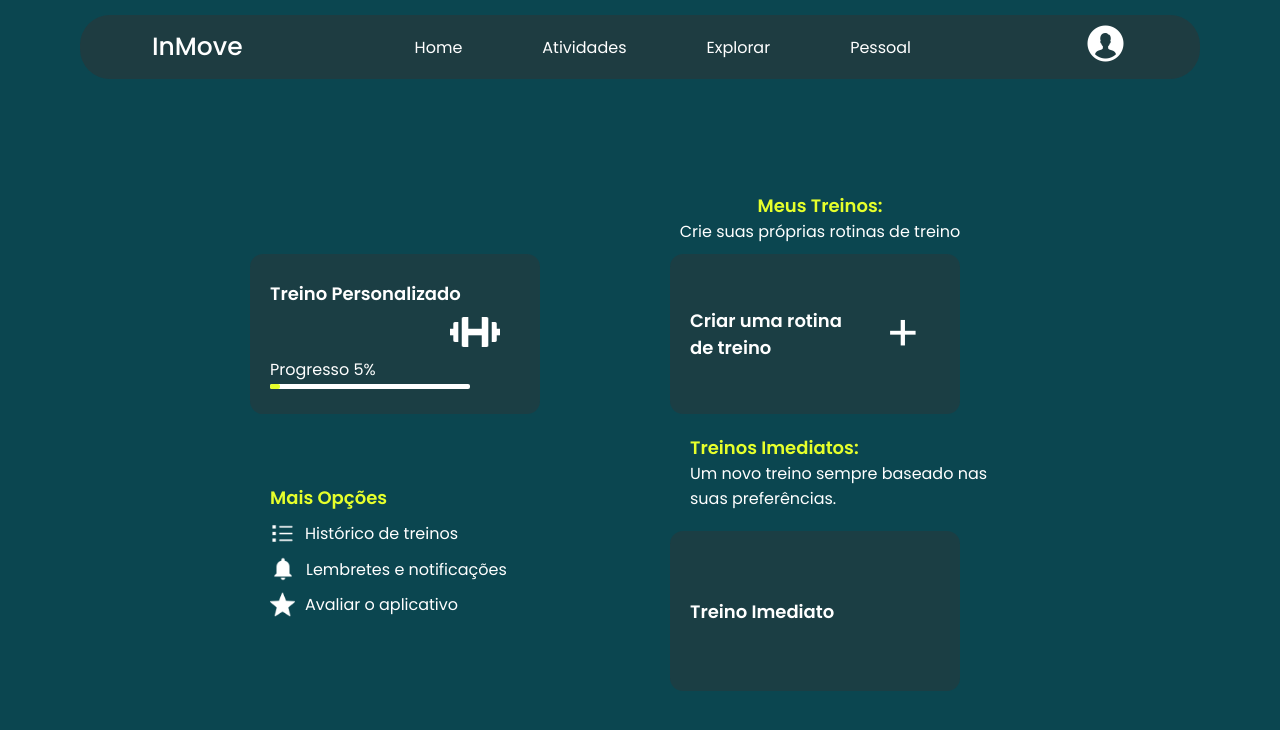
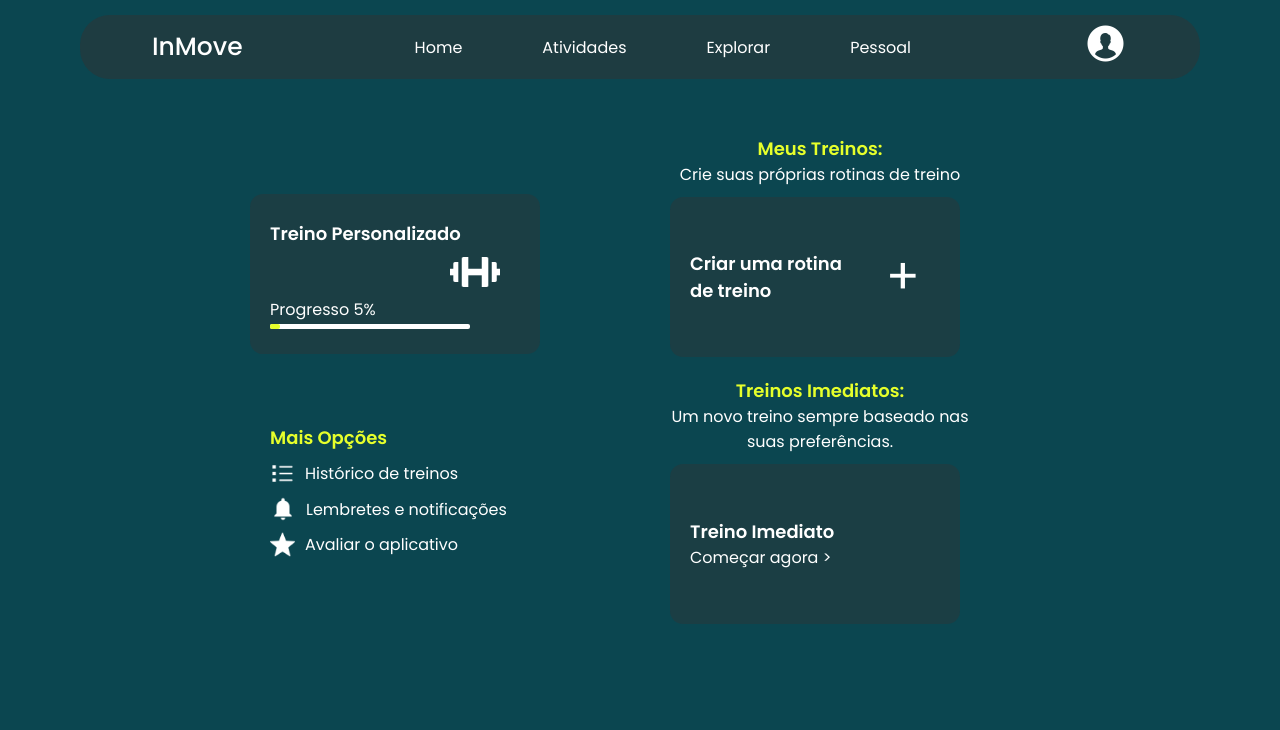
Before and after one commit to InMovePI/InMoveFront, a Vue app: page /principal in a window 1280 px wide. Shown: the top 730 px of the page. Built offline with nearby package versions, Linux system fonts and the light colour scheme.

Commit message:
feat: ajustes

```diff
--- a/src/views/PrincipalView.vue
+++ b/src/views/PrincipalView.vue
@@ -61,8 +61,9 @@ const progresso = `${(etapa / 100) * 100}%`
         <h1>Treinos Imediatos:</h1>
         <p>Um novo treino sempre baseado nas suas preferências.</p>
       </div>
-      <div class="container2">
+      <div class="container3">
         <h1>Treino Imediato</h1>
+        <p>Começar agora ></p>
       </div>
     </div>
   </main>
@@ -74,13 +75,18 @@ main {
   justify-content: space-between;
 }
 
+.container3{
+  width: 250px;
+  margin: 10px 20px 0 0;
+}
 
 .direita {
   margin: 0px 90px;
 }
 
 .texto2{
-  margin: 20px;
+  margin: 20px 220px 0px 0px;
+  text-align: center;
 }
 
 .texto2 h1{
@@ -110,7 +116,8 @@ main {
   color: white;
 }
 
-.container2 h1 {
+.container2 h1,
+ .container3 h1{
   color: white;
   font-family: poppins, sans-serif;
   font-weight: 600;
@@ -130,7 +137,7 @@ main {
 }
 
 .texto {
-  margin: 98px 220px 0px 0px;
+  margin: 41px 220px 0px 0px;
   font-family: poppins, sans-serif;
   text-align: center;
 }
@@ -180,7 +187,8 @@ main {
 }
 
 .container,
-.container2 {
+.container2,
+.container3 {
   min-height: 120px;
   padding: 20px;
   border-radius: 13px;
@@ -188,16 +196,18 @@ main {
   display: flex;
   flex-direction: column;
   justify-content: center;
+  margin-bottom: 20px;
 }
 
 .container {
   align-items: flex-start; /* alinha à esquerda */
   width: 250px;
-  margin: 160px 0px 0px 250px;
+  margin: 100px 0px 0px 250px;
 }
 
 .container h1,
-.container p {
+.container p,
+.container3 p {
   margin: 0;
   color: white;
   font-family: poppins, sans-serif;
```
Also changed, not shown: 1 other file (tests, documents, lock files or other folders).
